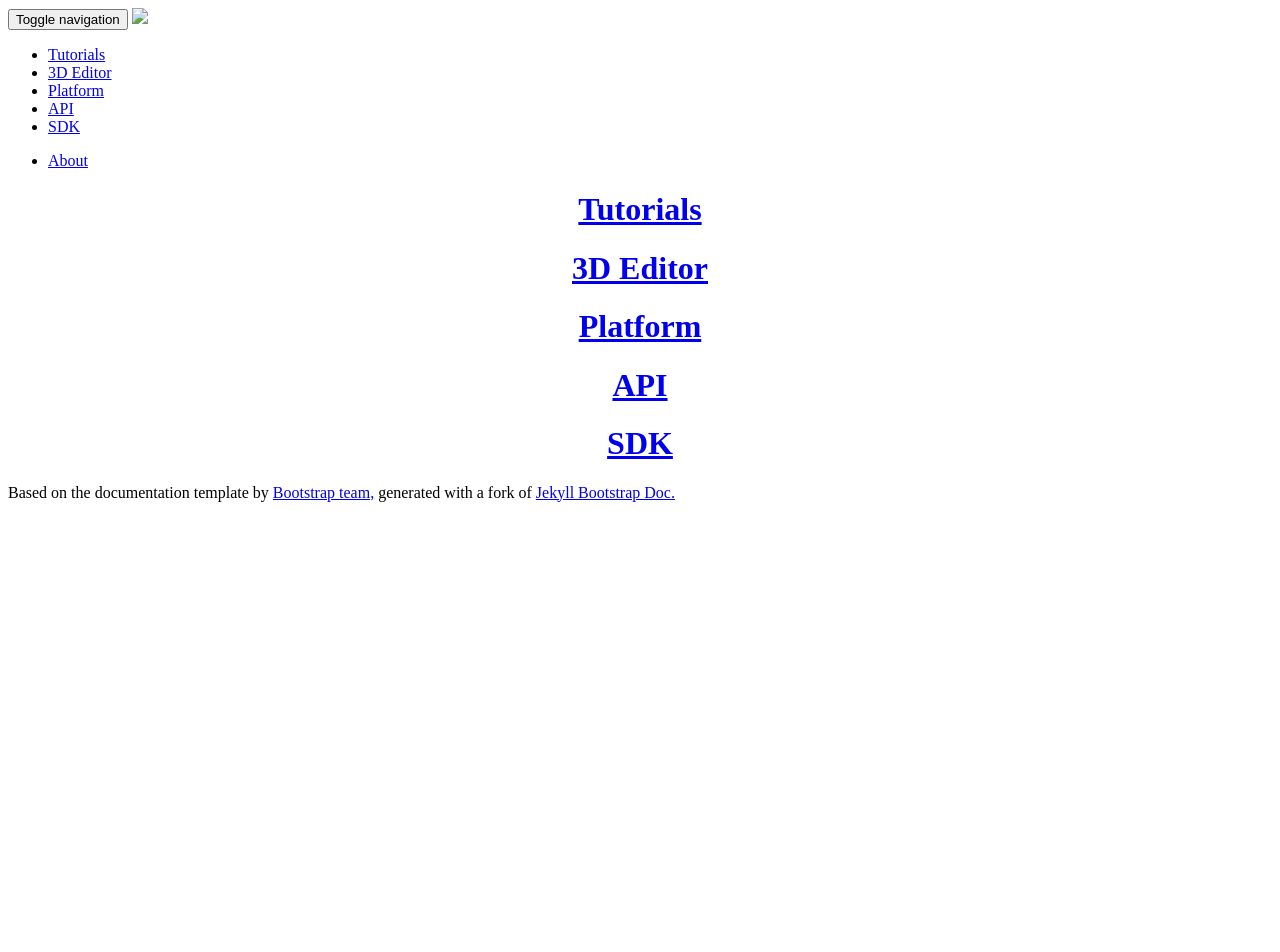
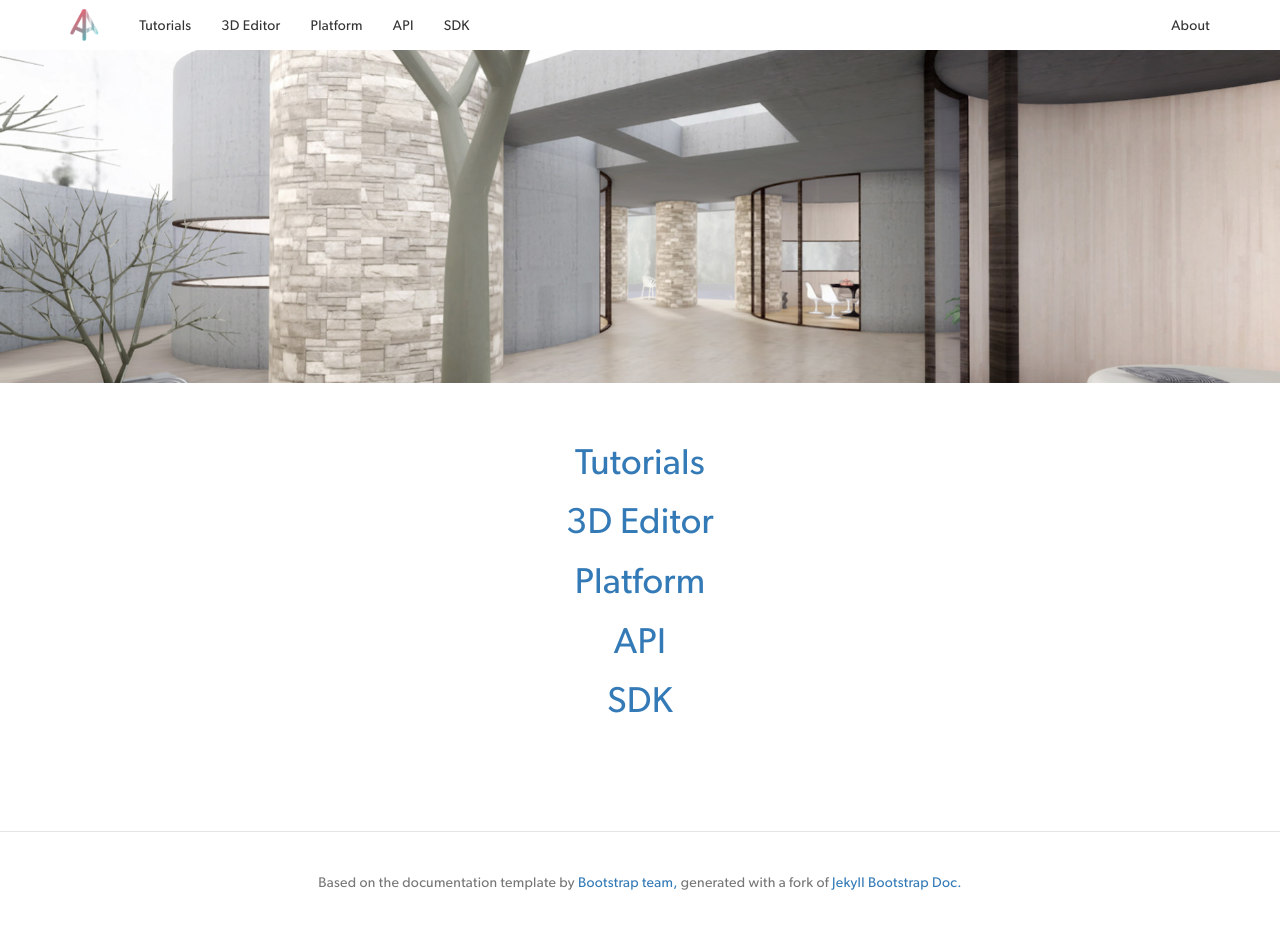
Before and after one commit to AVGP/docs, a Jekyll site: the page built from index.md, in a window 1280 px wide. Built offline with Jekyll 4.4.1, drawn with Linux system fonts in a browser that asks for light colours; nearby versions of some CDN libraries; before the commit the page ends 900 px from its top, so only the background shows below that.

```diff
--- a/_config.yml
+++ b/_config.yml
@@ -1,7 +1,7 @@
 title: "Archilogic Documentation"
 
 host: localhost
-baseurl: docs
+baseurl: /docs
 
 favicon: https://about.archilogic.com/wp-content/uploads/favicon-96x96.png
 
```
